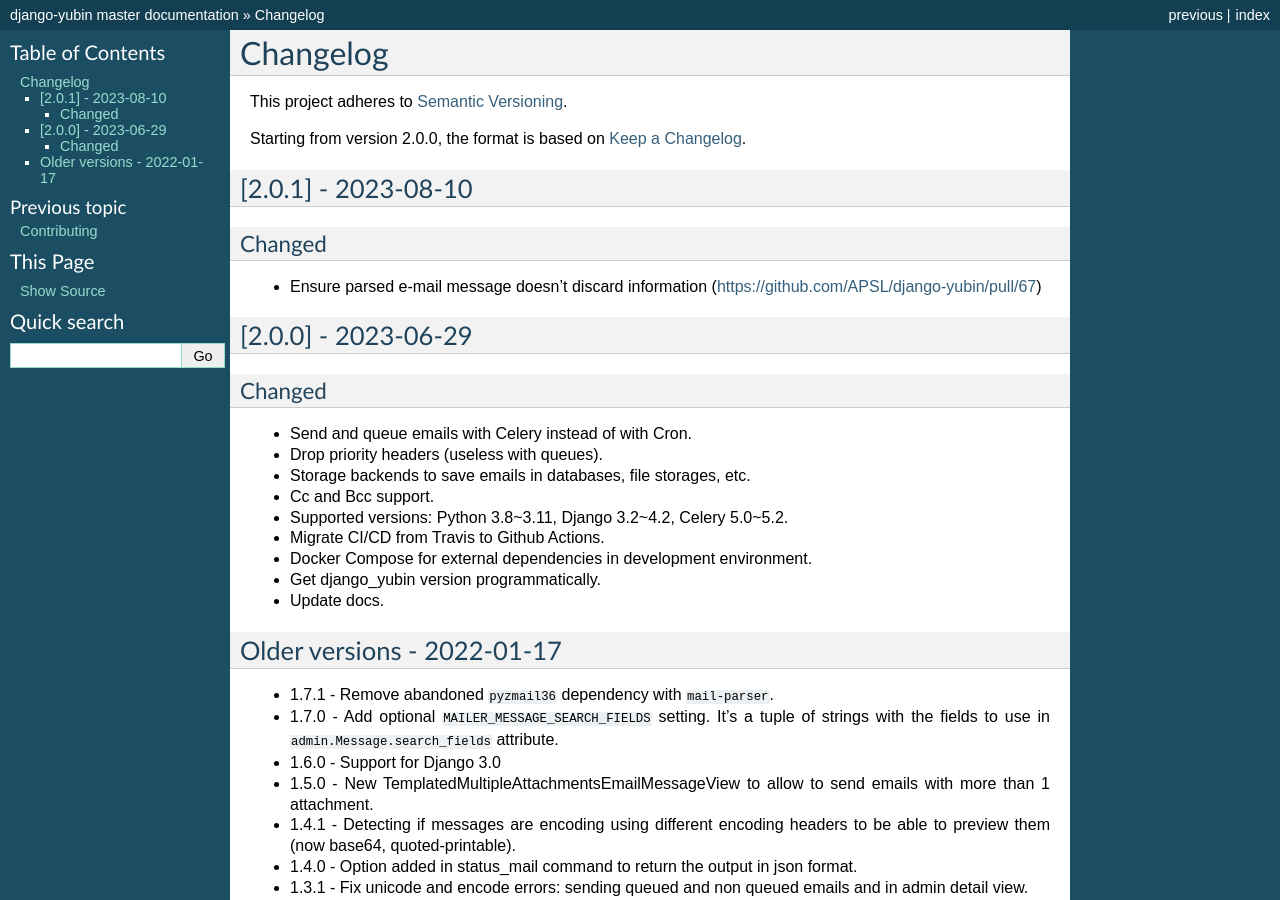
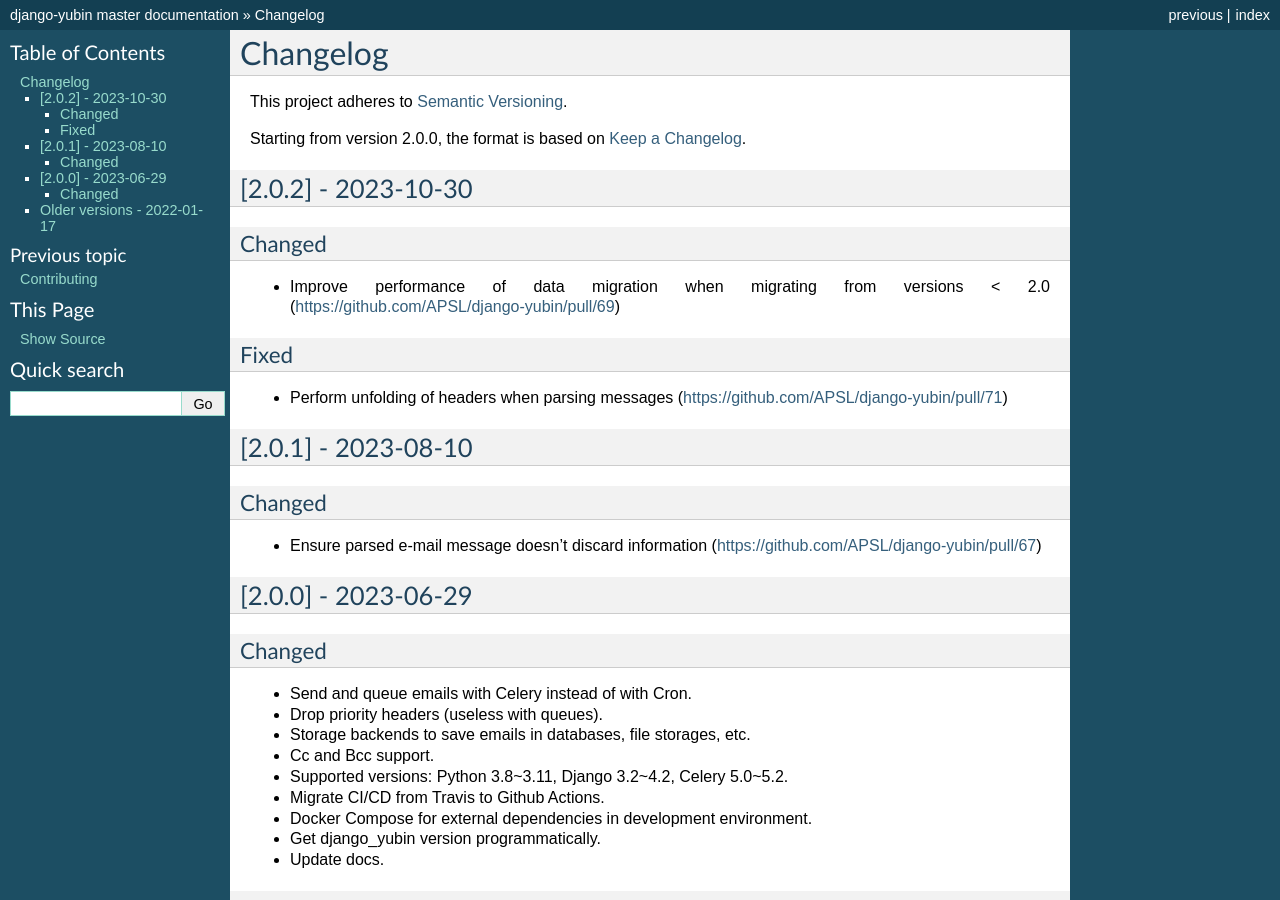
Before and after one commit to APSL/django-yubin, a Sphinx documentation site: the page built from docs/changelog.rst, in a window 1280 px wide and 900 px high. Built offline with Sphinx 7.4.7, drawn with Linux system fonts in a browser that asks for light colours.

Commit message:
Bump version

```diff
--- a/django_yubin/version.py
+++ b/django_yubin/version.py
@@ -1,2 +1,2 @@
-VERSION = (2, 0, 1)
+VERSION = (2, 0, 2)
 __version__ = '.'.join([str(part) for part in VERSION])
--- a/docs/changelog.rst
+++ b/docs/changelog.rst
@@ -4,6 +4,17 @@ Changelog
 This project adheres to `Semantic Versioning <https://semver.org/spec/v2.0.0.html>`_.
 
 Starting from version 2.0.0, the format is based on `Keep a Changelog <https://keepachangelog.com/en/1.0.0/>`_.
+
+[2.0.2] - 2023-10-30
+--------------------
+
+Changed
+^^^^^^^
+* Improve performance of data migration when migrating from versions < 2.0 (https://github.com/APSL/django-yubin/pull/69)
+
+Fixed
+^^^^^
+* Perform unfolding of headers when parsing messages (https://github.com/APSL/django-yubin/pull/71)
 
 [2.0.1] - 2023-08-10
 --------------------
--- a/humans.txt
+++ b/humans.txt
@@ -15,5 +15,6 @@ Xus Zoyo (@xusy2k)
 Celia Amador (@celdrake)
 Pablo Méndez (@pmendezsuarez)
 Tim Gates (@timgates42)
+Silvia (@SilviaAmAm)
 
 https://github.com/APSL/django-yubin/graphs/contributors
```
